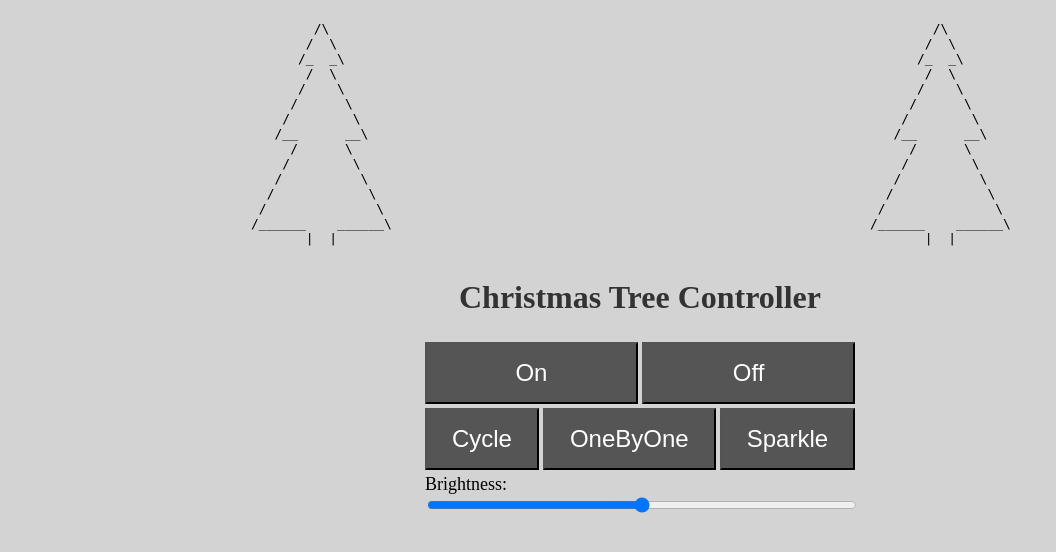
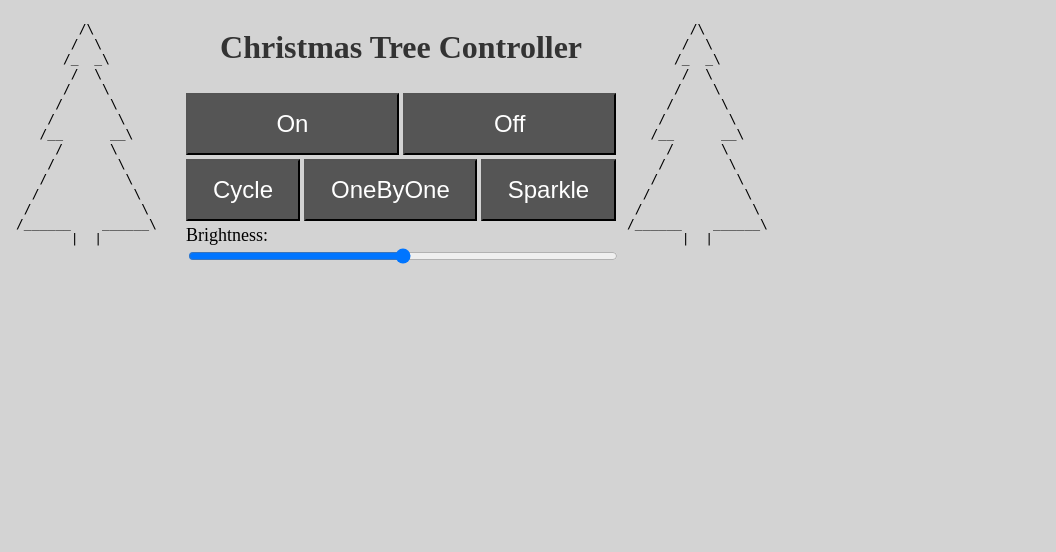
Before and after one commit to Vonny0123/ChristmasTreeController, a Flask app: page / in a window 1280 px wide. Shown: the top 552 px of the page, without its empty margins (0-1056 px from the left). Run offline with Flask 2, Linux system fonts and the light colour scheme; parts of the project's set-up code (start-up, migrations or seed data) failed here and were passed over.

Commit message:
made change

```diff
--- a/app/templates/home.html
+++ b/app/templates/home.html
@@ -64,11 +64,11 @@
 
 <form method="post" action="/">
     <div class="center">
-        <div style="display: inline-block">
+        <div style="float: left">
             <object data="static/tree.txt" type="text/html" width="175" height="300"
                 style="overflow:hidden; width: 175px; height: 300px"></object>
         </div>
-        <div style="display: inline-block">
+        <div style="float: left">
             <table>
                 <tr colspan="3">
                     <h1>Christmas Tree Controller</h1>
@@ -103,7 +103,7 @@
                 </tr>
             </table>
         </div>
-        <div style="display: inline-block">
+        <div style="float: left">
             <object data="static/tree.txt" type="text/html" width="175" height="300"
                 style="overflow:hidden; width: 175px; height: 300px"></object>
         </div>
```
